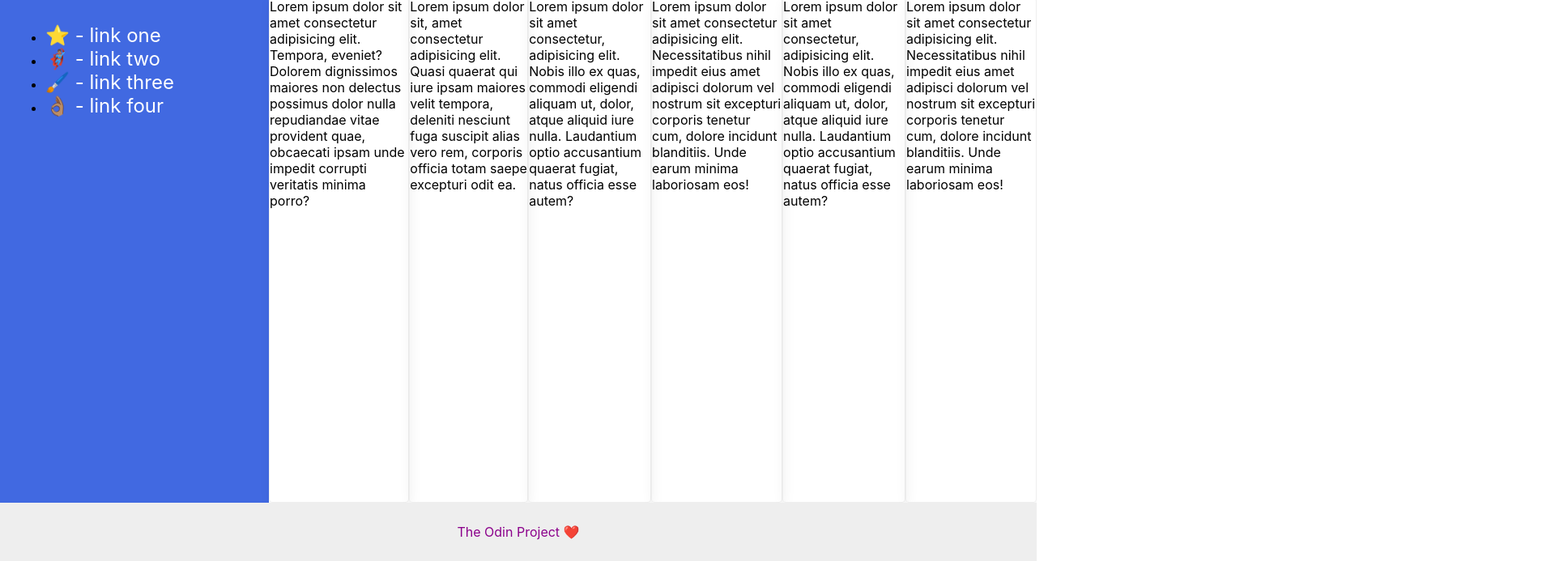
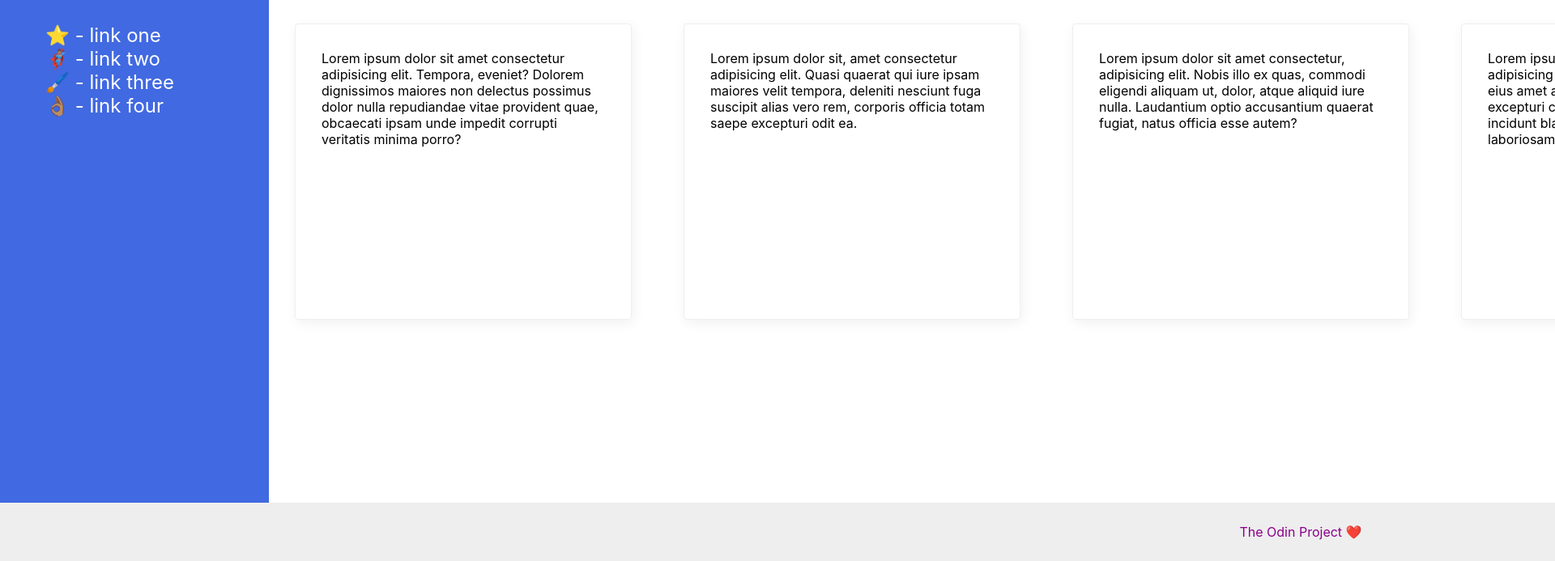
Before and after one commit to LinhLe03/repos-top, a plain HTML site: page css-exercise/flex-exercise/7-flex-layout/index.html in a window 1280 px wide. Shown: the part 107-800 px from the top of the page at 81% size, 1920 px wide, since content can reach past the window. Drawn offline with Linux system fonts and the light colour scheme.

Commit message:
Add basic box layout for .card

```diff
--- a/css-exercise/flex-exercise/7-flex-layout/style.css
+++ b/css-exercise/flex-exercise/7-flex-layout/style.css
@@ -43,6 +43,10 @@ body {
     font-size: 24px;
     color: white;
     text-decoration: none;
+
+  }
+
+  .sidebar li {
     list-style: none;
 
   }
@@ -51,6 +55,13 @@ body {
     border: 1px solid #eee;
     box-shadow: 2px 4px 16px rgba(0,0,0,.06);
     border-radius: 4px;
+    /*solution*/
+    display: flex;
+    flex-flow: row wrap;
+    width: 350px;
+    height: 300px;
+    margin: 32px;
+    padding: 32px;
   }
 
   /*solution*/
```
